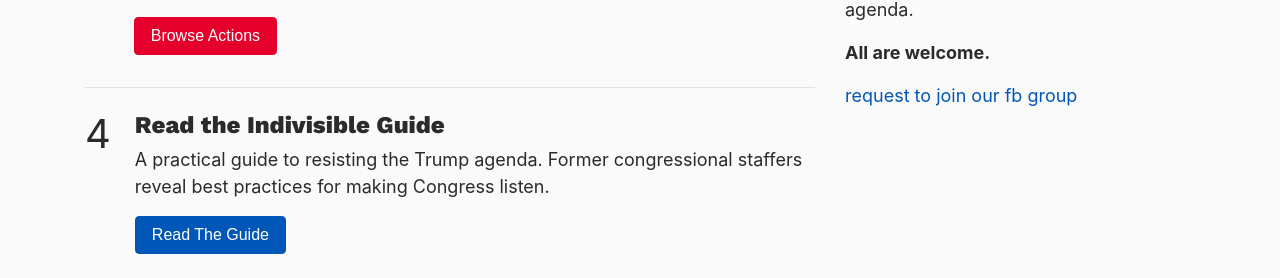
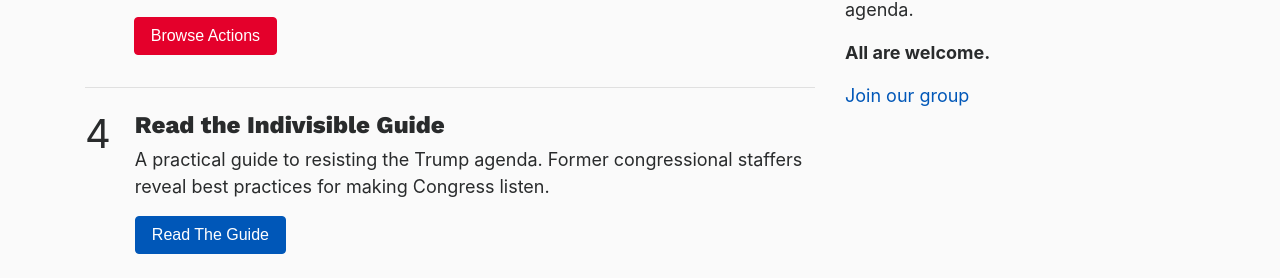
Before and after one commit to IndivisibleTemplate/BasicTemplate, a Jekyll site: the page built from become-a-member.markdown, in a window 1280 px wide and 900 px high, scrolled down 549 px. Shown: the part 175-453 px from the top of the window. Built offline with Jekyll 4.4.1, drawn with Linux system fonts in a browser that asks for light colours; nearby versions of some CDN libraries; comment, search, counter and statistics services are not loaded.

Commit message:
Updated Become A Member

```diff
--- a/become-a-member.markdown
+++ b/become-a-member.markdown
@@ -12,4 +12,4 @@
 
 **All are welcome.**
 
-[request to join our fb group](http://www.facebook.com/groups/413800492297720/)
+[Join our group](https://www.facebook.com/indivisible4c/)
```
